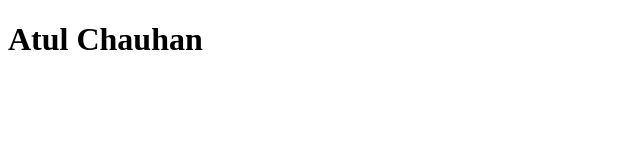
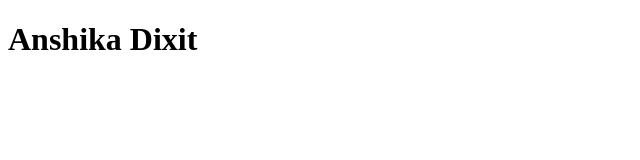
Before and after one commit to Atul2599/Myrepo, a plain HTML site: page index.html in a window 1280 px wide. Shown: the whole page, without its empty margins (0-640 px from the left). Drawn offline with Linux system fonts and the light colour scheme.

Commit message:
This is version 3

```diff
--- a/index.html
+++ b/index.html
@@ -6,6 +6,6 @@
     <title>Document</title>
 </head>
 <body>
-    <h1>Atul Chauhan</h1>
+    <h1>Anshika Dixit</h1>
 </body>
 </html>
```
